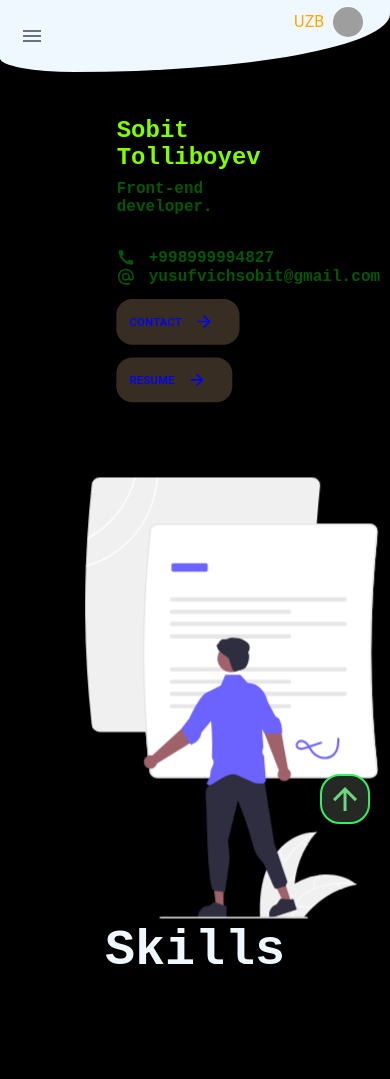
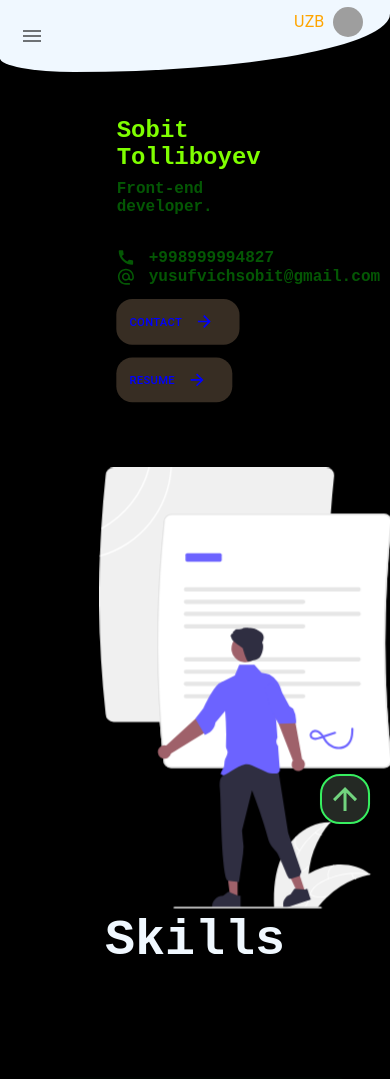
Before and after one commit to sobit-1999/portfolio, a React (Create React App) app: page / in a window 390 px wide. Shown: the top 1079 px of the page. Built offline with nearby package versions, Linux system fonts and the light colour scheme; grey boxes are pictures that could not be loaded.

Commit message:
edit img

```diff
--- a/_config.yml
+++ /dev/null
@@ -1 +0,0 @@
-theme: jekyll-theme-minimal
--- a/src/conponents/container/Container.css
+++ b/src/conponents/container/Container.css
@@ -103,16 +103,12 @@ margin-top: 50px;
 }
 
 .img-card{
-  margin-left: 150px;
-  margin-top: 120px;
+  margin-left: 35%;
+  margin-top: 100px;
 }
 }
 
 @media screen and (max-width: 600px) {
-  .img-card{
-    margin-left: 30%;
-    margin-top: 110px;
-  }
   .skills{
     transform: scale(0.8);
     display: block;
```
